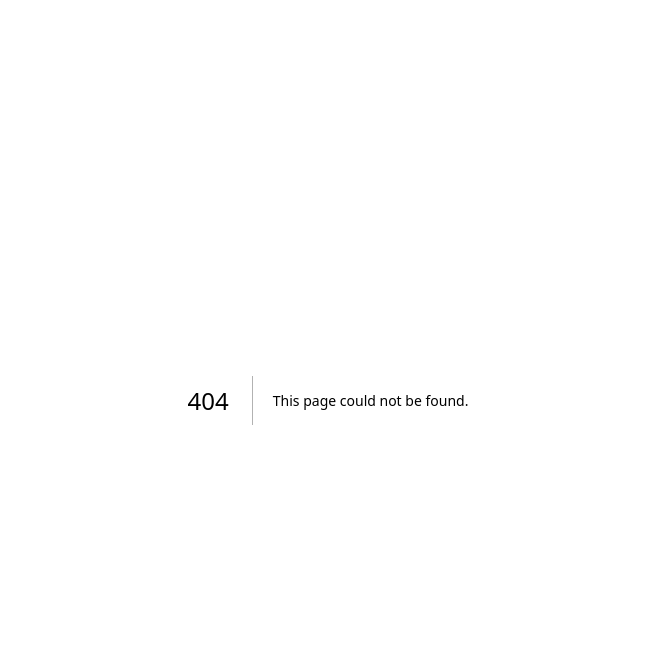
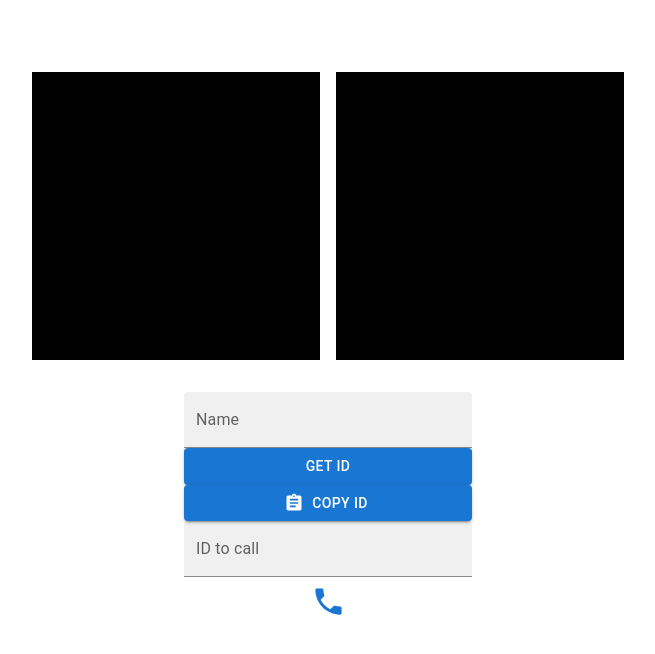
Before and after one commit to Yqzi/discord_replica, a Next.js app in the folder client/: page / in a window 1280 px wide. Before the commit this address had no page. Shown: the top 654 px of the page, without its empty margins (312-967 px from the left). Built offline with nearby package versions, Linux system fonts and the light colour scheme; no server answers.

Commit message:
added server

```diff
--- /dev/null
+++ b/client/src/app/page.tsx
@@ -0,0 +1,259 @@
+"use client";
+import { useEffect, useRef, useState } from "react";
+import Peer from "simple-peer";
+import * as io from "socket.io-client";
+import { TextField, Button, IconButton } from "@mui/material";
+import { Phone, Assignment } from "@mui/icons-material";
+
+const socket = io.connect("http://localhost:5000");
+
+export default function Home() {
+    const [me, setMe] = useState<string>("");
+    const [stream, setStream] = useState<MediaStream | undefined>(undefined);
+    const [recievingCall, SetRecievingCall] = useState<boolean>(false);
+    const [caller, setCaller] = useState<string>("");
+    const [callerSignal, setCallerSignal] = useState<any>(undefined);
+    const [callAccepted, setCallAccepted] = useState<boolean>(false);
+    const [idToCall, setIdToCall] = useState<string>("");
+    const [callEnded, setCallEnded] = useState<boolean>(false);
+    const [name, setName] = useState<string>("");
+
+    const myVideo = useRef<HTMLVideoElement | null>(null);
+    const userVideo = useRef<HTMLVideoElement | null>(null);
+    const connectionRef = useRef<any>(null);
+
+    useEffect(() => {
+        navigator.mediaDevices
+            .getUserMedia({
+                audio: true,
+                video: true,
+            })
+            .then((stream) => {
+                setStream(stream);
+                if (myVideo.current) {
+                    myVideo.current.srcObject = stream; // Ensure myVideo.current is not null
+                }
+            })
+            .catch((error) => {
+                console.error("Error accessing media devices:", error);
+            });
+
+        if (!me) {
+            console.log("No ID found, requesting a new one...");
+            getId();
+        }
+
+        socket.on("callUser", (data) => {
+            SetRecievingCall(true);
+            setCaller(data.from);
+            setName(data.name);
+            setCallerSignal(data.signal);
+        });
+
+        return () => {
+            socket.off("me");
+            socket.off("callUser");
+        };
+    }, [me]);
+
+    const getId = () => {
+        socket.emit("getId"); // Request a new ID from the server
+        socket.on("me", (id) => {
+            console.log("Received new ID:", id);
+            setMe(id);
+        });
+    };
+
+    const callUser = (id: string) => {
+        const peer = new Peer({
+            initiator: true,
+            trickle: false,
+            stream: stream,
+        });
+
+        peer.on("signal", (data) => {
+            socket.emit("callUser", {
+                userToCall: id,
+                signalData: data,
+                from: me,
+                name: name,
+            });
+        });
+
+        peer.on("stream", (stream) => {
+            // could have null error
+            userVideo.current!.srcObject = stream;
+        });
+
+        socket.on("callAccepted", (signal) => {
+            setCallAccepted(true);
+            peer.signal(signal);
+        });
+
+        connectionRef.current = peer;
+    };
+
+    useEffect(() => {
+        if (myVideo.current && stream) {
+            myVideo.current.srcObject = stream;
+        }
+    }, [stream]);
+
+    const answerCall = () => {
+        setCallAccepted(true);
+        const peer = new Peer({
+            initiator: false,
+            trickle: false,
+            stream: stream,
+        });
+
+        peer.on("signal", (data) => {
+            socket.emit("answerCall", {
+                signal: data,
+                to: caller,
+            });
+        });
+
+        peer.on("stream", (stream) => {
+            // can have null error
+            userVideo.current!.srcObject = stream;
+        });
+
+        peer.signal(callerSignal);
+
+        connectionRef.current = peer;
+    };
+
+    const leaveCall = () => {
+        setCallEnded(true);
+        connectionRef.current.destroy();
+    };
+
+    return (
+        <>
+            <h1 className="text-center text-white text-4xl font-bold mb-8">
+                CALLER TEST
+            </h1>
+            <div className="flex flex-col items-center">
+                <div className="flex flex-row justify-center space-x-4 mb-8">
+                    <div className="w-72 h-72 bg-black flex items-center justify-center">
+                        {stream && (
+                            <video
+                                playsInline
+                                muted
+                                ref={myVideo}
+                                autoPlay
+                                className="w-full h-full object-cover"
+                            />
+                        )}
+                    </div>
+                    <div className="w-72 h-72 bg-black flex items-center justify-center">
+                        {callAccepted && !callEnded ? (
+                            <video
+                                playsInline
+                                ref={userVideo}
+                                autoPlay
+                                className="w-full h-full object-cover"
+                            />
+                        ) : null}
+                    </div>
+                </div>
+                <div className="flex flex-col items-center space-y-4">
+                    <TextField
+                        id="filled-basic"
+                        label="Name"
+                        variant="filled"
+                        value={name}
+                        onChange={(e) => setName(e.target.value)}
+                        className="w-72"
+                    />
+                    {!me && (
+                        <Button
+                            variant="contained"
+                            color="primary"
+                            onClick={getId}
+                            className="w-72"
+                        >
+                            Get ID
+                        </Button>
+                    )}
+                    <Button
+                        variant="contained"
+                        color="primary"
+                        startIcon={<Assignment fontSize="large" />}
+                        onClick={() => {
+                            console.log(`meemememememememememe ${me}`);
+                            if (navigator.clipboard) {
+                                navigator.clipboard
+                                    .writeText(me)
+                                    .then(() => {})
+                                    .catch((err) => {
+                                        console.error("Failed to copy:", err);
+                                    });
+                            } else {
+                                // Fallback for unsupported browsers
+                                const textArea =
+                                    document.createElement("textarea");
+                                textArea.value = me;
+                                document.body.appendChild(textArea);
+                                textArea.select();
+                                document.execCommand("copy");
+                                document.body.removeChild(textArea);
+                                alert("Copied ID to clipboard: " + me);
+                            }
+                        }}
+                        className="w-72"
+                    >
+                        Copy ID
+                    </Button>
+                    <TextField
+                        id="filled-basic"
+                        label="ID to call"
+                        variant="filled"
+                        value={idToCall}
+                        onChange={(e) => setIdToCall(e.target.value)}
+                        className="w-72"
+                    />
+                    <div className="flex flex-row items-center space-x-4">
+                        {callAccepted && !callEnded ? (
+                            <Button
+                                variant="contained"
+                                color="secondary"
+                                onClick={leaveCall}
+                                className="w-36"
+                            >
+                                End Call
+                            </Button>
+                        ) : (
+                            <IconButton
+                                color="primary"
+                                aria-label="call"
+                                onClick={() => callUser(idToCall)}
+                                className="w-12 h-12"
+                            >
+                                <Phone fontSize="large" />
+                            </IconButton>
+                        )}
+                    </div>
+                </div>
+                <div className="mt-8">
+                    {recievingCall && !callAccepted ? (
+                        <div className="flex flex-col items-center space-y-4">
+                            <h1 className="text-xl font-bold">
+                                {name} is calling...
+                            </h1>
+                            <Button
+                                variant="contained"
+                                color="primary"
+                                onClick={answerCall}
+                                className="w-36"
+                            >
+                                Answer
+                            </Button>
+                        </div>
+                    ) : null}
+                </div>
+            </div>
+        </>
+    );
+}
```
